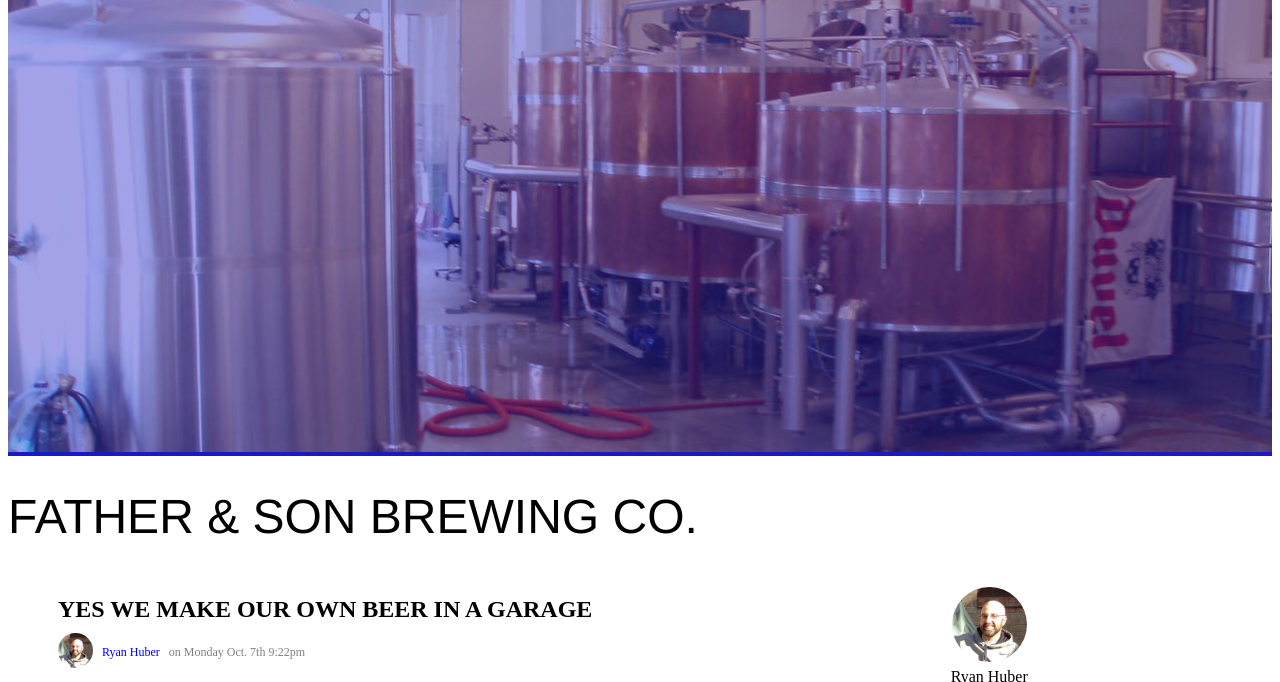
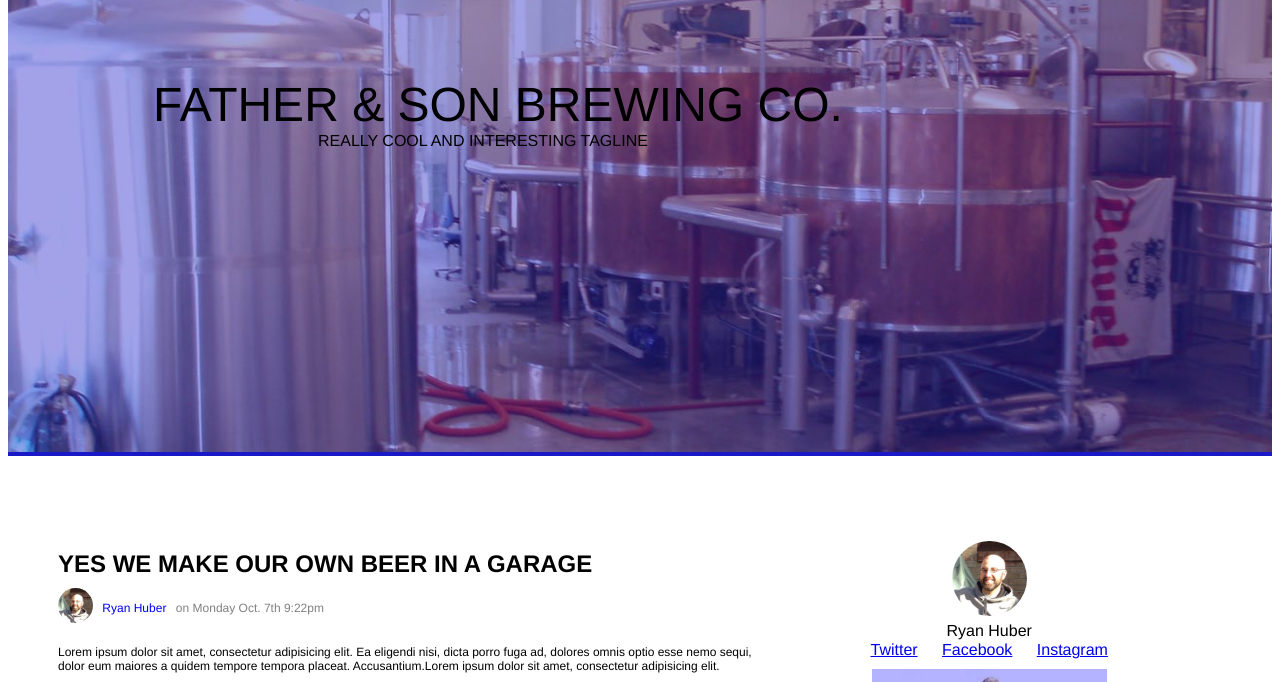
Before and after one commit to rphuber/mimicsite, a plain HTML site: page index.html in a window 1280 px wide. Shown: the part 66-748 px from the top of the page. Drawn offline with Linux system fonts and the light colour scheme.

Commit message:
update cotext div position

```diff
--- a/css/main.css
+++ b/css/main.css
@@ -18,15 +18,22 @@
 }
 
 .cotext {
-  float:left;
+  position:absolute;
   top:135px;
   left:145px;
 
 }
 
 .cotext h1 {
+  clear:inline-block;
   font-size:3em;
   font-weight:normal;
+  margin:0;
+  padding:0;
+}
+
+.cotext p {
+  margin:165px;
 }
 
 .heroImage {
@@ -231,7 +238,7 @@
 
 .links {
   display:inline-block;
-  width:24.67%;
+  width:24.5%;
 }
 
 .linkshover {
@@ -263,6 +270,10 @@
   color:black;
   font-weight:normal;
   font-size:1.4em;
+}
+
+.linkimagetext p:hover {
+  color:white;
 }
 
 .footer {
--- a/index.html
+++ b/index.html
@@ -11,6 +11,12 @@
   <div class="container">
     <div class="hero">
       <img class="heroImage" src="images/HubreweryHero.jpg" alt="Welcome">
+
+      <div class="cotext">
+        <h1>FATHER &amp SON BREWING CO.</h1>
+        <p>REALLY COOL AND INTERESTING TAGLINE</p>
+      </div><!--end pf cotext div-->
+
       <div class="heroLogo">
         <img src="images/logo.png" alt="Hubrewery">
         <p>Hubrewery Father &amp Son Co.</p>
@@ -22,11 +28,6 @@
           <a href=""><li>SEARCH</li></a>
         </ul>
       </div> <!--end of heroNav div-->
-
-        <div class="cotext">
-          <h1>FATHER &amp SON BREWING CO.</h1>
-        </div>
-      </div> <!--end of heroImage div-->
     </div> <!--end of hero div-->
 
     <div class="content">
```
Also changed, not shown: 1 other file. Lines whose indentation alone changed are shown as unchanged.
